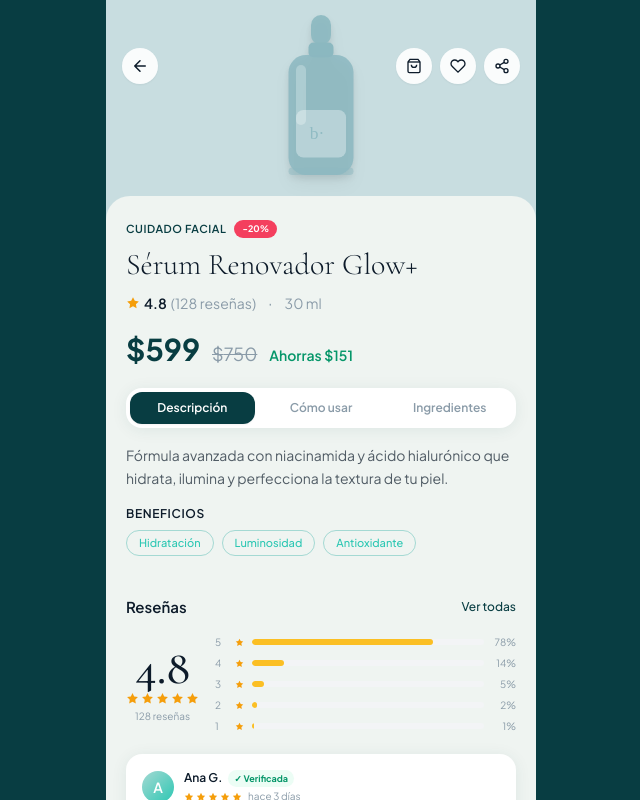
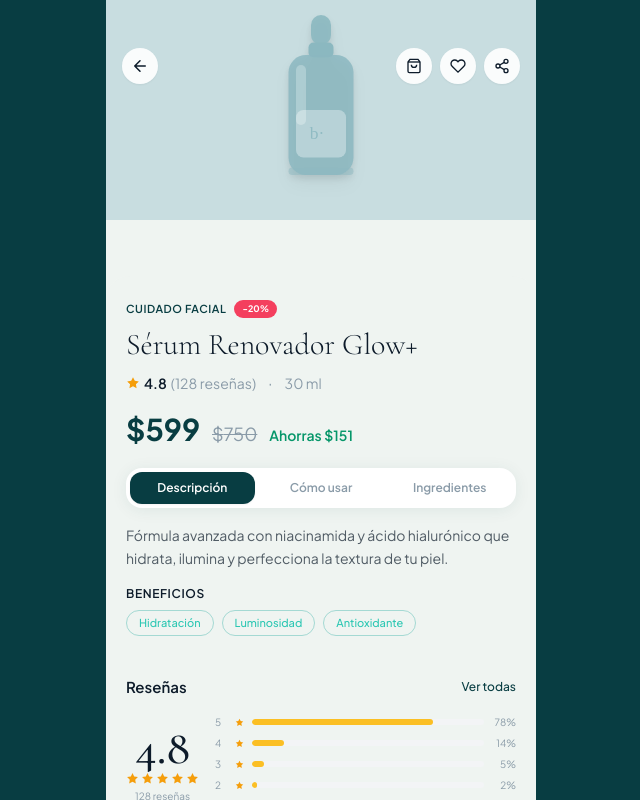
Before and after one commit to arteagaandres91820-design/beautyos, a React (Vite) app in the folder apps/consumer/: page /product/1 in a window 1280 px wide. Shown: the top 800 px of the page, without its empty margins (319-959 px from the left). Built offline with nearby package versions, Linux system fonts and the light colour scheme; no server answers.

Commit message:
Agrega PWA, GitHub Pages deploy y fix TypeScript

```diff
--- a/apps/consumer/src/App.tsx
+++ b/apps/consumer/src/App.tsx
@@ -25,7 +25,7 @@ export function App() {
   return (
     <ProfileProvider>
     <CartProvider>
-      <BrowserRouter>
+      <BrowserRouter basename={import.meta.env.BASE_URL.replace(/\/$/, '')}>
         <div className="min-h-dvh bg-primary flex items-start justify-center">
           <Routes>
             <Route path="/" element={<Splash />} />
--- a/apps/consumer/src/pages/ProductDetail.tsx
+++ b/apps/consumer/src/pages/ProductDetail.tsx
@@ -57,7 +57,7 @@ export function ProductDetail() {
     <div className="phone-shell bg-[#EFF4F1] flex flex-col">
       {/* Hero product image */}
       <div className="relative shrink-0">
-        <ProductImage product={product} size="lg" className="w-full" style={{ minHeight: 300 } as React.CSSProperties} />
+        <div style={{ minHeight: 300 }}><ProductImage product={product} size="lg" className="w-full" /></div>
 
         {/* Top bar overlay */}
         <div className="absolute top-0 left-0 right-0 flex items-center justify-between p-4 pt-12">
--- a/apps/consumer/vite.config.ts
+++ b/apps/consumer/vite.config.ts
@@ -3,5 +3,6 @@ import react from '@vitejs/plugin-react'
 
 export default defineConfig({
   plugins: [react()],
+  base: process.env.NODE_ENV === 'production' ? '/beautyos/' : '/',
   server: { port: 5175, host: true },
 })
```
